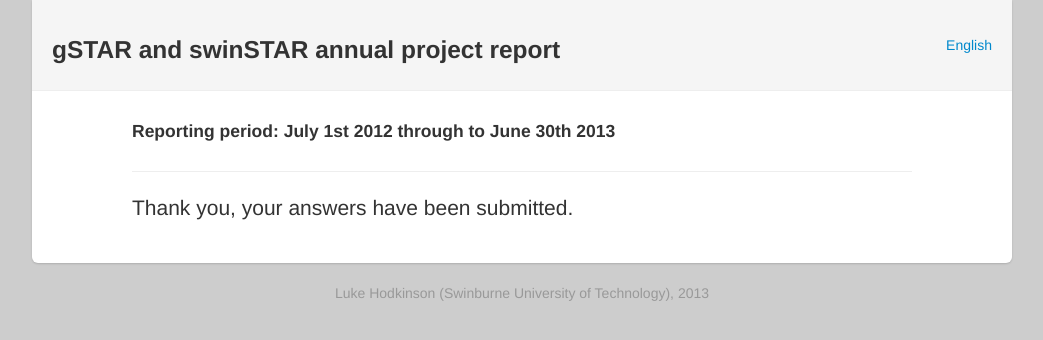
After one commit to furious-luke/reportstar, a Django app: page /complete in a window 1280 px wide. The commit adds this page. Shown: the top 340 px of the page, without its empty margins (118-1161 px from the left). Run offline with Django 3.2, Linux system fonts and the light colour scheme; parts of the project's set-up code (start-up, migrations or seed data) failed here and were passed over; some libraries are stand-ins or nearby versions.

```diff
--- a/questionnaire/emails.py
+++ b/questionnaire/emails.py
@@ -8,6 +8,7 @@ from django.contrib.auth.decorators import login_required
 from django.template import Context, loader
 from django.utils import translation
 from django.conf import settings
+from django.http import Http404, HttpResponse
 from models import Subject, QuestionSet, RunInfo, Questionnaire
 from datetime import datetime
 from django.shortcuts import render_to_response, get_object_or_404
--- a/reportstar/urls.py
+++ b/reportstar/urls.py
@@ -1,10 +1,13 @@
 from django.conf.urls import patterns, include, url
+from django.views.generic import TemplateView
 
 from django.contrib import admin
 admin.autodiscover()
 
 urlpatterns = patterns('',
-    url(r'^$', 'reportstar.views.index'),
+    url(r'^ready/(?P<runid>[a-zA-Z0-9]+)/$', 'reportstar.views.index'),
+    url(r'^complete$', TemplateView.as_view(template_name='complete.html')),
+    url(r'^emailer/(?P<qname>[a-zA-Z0-9_]+)/$', 'questionnaire.emails.send_emails'),
     url(r'q/', include('questionnaire.urls')),
     url(r'^take/(?P<questionnaire_id>[0-9]+)/$', 'questionnaire.views.generate_run'),
     # url(r'^$', 'questionnaire.page.views.page', {'page' : 'index'}),
--- a/reportstar/views.py
+++ b/reportstar/views.py
@@ -1,5 +1,5 @@
 from django.template import RequestContext
 from django.shortcuts import render_to_response, get_object_or_404
 
-def index(request):
-    return render_to_response('index.html', context_instance=RequestContext(request))
+def index(request, runid):
+    return render_to_response('index.html', locals(), context_instance=RequestContext(request))
--- /dev/null
+++ b/templates/complete.html
@@ -0,0 +1,76 @@
+<!DOCTYPE html>
+<html lang="en">
+
+<head>
+  <meta charset="utf-8">
+
+  <title>{% block title %}Questionnaire{% endblock title %}</title>
+
+  <link rel="stylesheet" href="/static/bootstrap/css/bootstrap.min.css" type="text/css"/>
+  <link rel="stylesheet" href="/static/questionnaire.css" media="screen"></script>
+
+  <style type="text/css">
+  {% block styleextra %}
+
+  {% endblock %}
+  </style>
+
+  <script src="http://code.jquery.com/jquery.js"></script>
+  <script src="/static/bootstrap/js/bootstrap.js"></script>
+
+  {% block headextra %}
+  {% endblock %}
+
+  <!--[if lt IE 9]>
+  <script src="http://html5shim.googlecode.com/svn/trunk/html5.js"></script>
+  <![endif]-->
+</head>
+
+<body>
+
+    <div class="container">
+      <div class="content">
+
+        <div id="languages">
+          {% block language %}
+          {% for lang in LANGUAGES %}
+          {% if not forloop.first %} | {% endif %}
+          <a href="/setlang/?lang={{ lang.0 }}&next={{ request.path }}">{{ lang.1 }}</a>
+          {% endfor %}
+          {% endblock language %}
+        </div>
+
+        <div class="page-header">
+          <h3>gSTAR and swinSTAR annual project report</h3>
+        </div>
+
+        <div class="row">
+          <div class="span10 offset1">
+            <h4>Reporting period: July 1st 2012 through to June 30th
+            2013</h4>
+          </div>
+        </div>
+
+        <div class="row">
+          <div class="span10 offset1"><hr/></div>
+        </div>
+
+        <div class="row">
+          <div class="span10 offset1">
+            <p class="lead">Thank you, your answers have been
+            submitted.</p>
+          </div>
+        </div>
+
+      </div>
+    </div>
+
+    <div id="footer">
+      <div class="container">
+        <p style="margin-top:20px;margin-bottom:20px"
+      class="text-center muted credit">Luke Hodkinson (Swinburne University of Technology), 2013</p>
+      </div>
+    </div>
+
+</body>
+</html>
--- a/templates/index.html
+++ b/templates/index.html
@@ -106,7 +106,7 @@ and may be used as a factor in future resource allocations.
 
             <div class="row">
               <div class="span3 offset5">
-                <a href="/take/1" class="btn btn-primary btn-large btn-block">Ready?</a>
+                <a href="q/{{ runid }}" class="btn btn-primary btn-large btn-block">Ready?</a>
               </div>
             </div>
 
```
Also changed, not shown: reportstar/settings.py (+8 -1 lines), templates/emailer.txt (added, +7 -0 lines).
